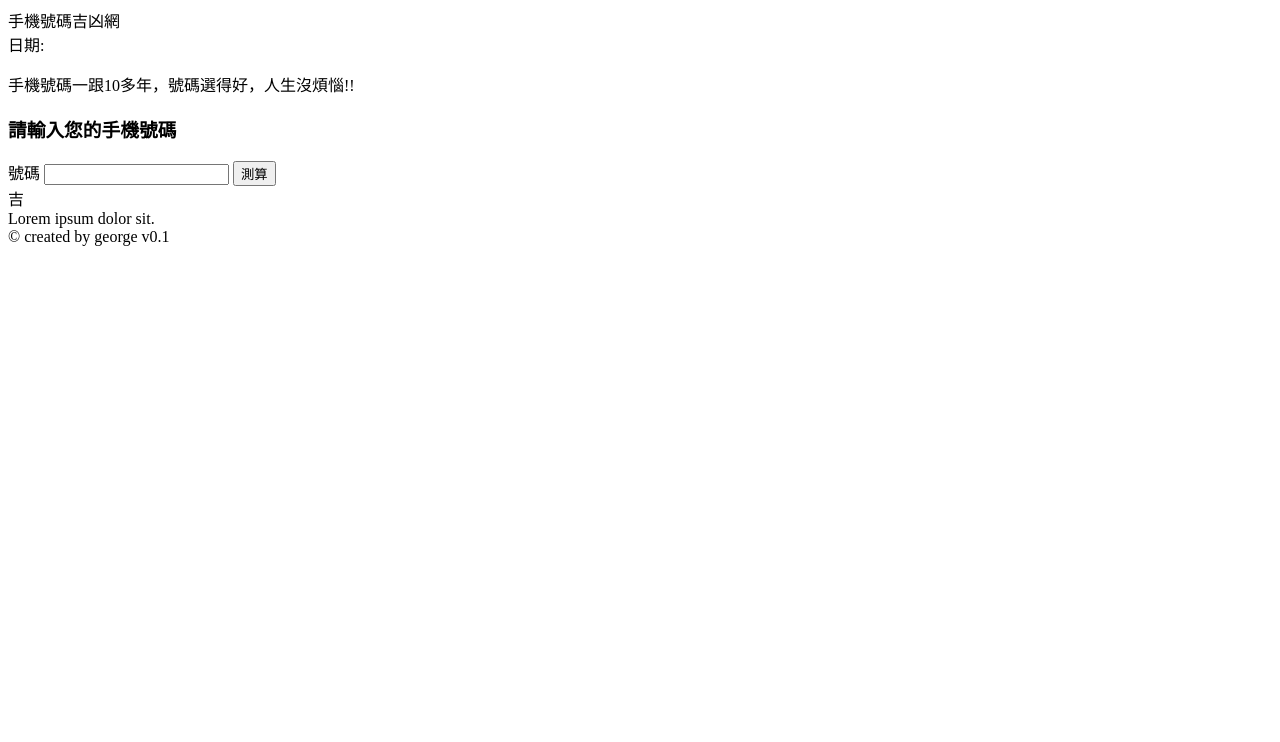
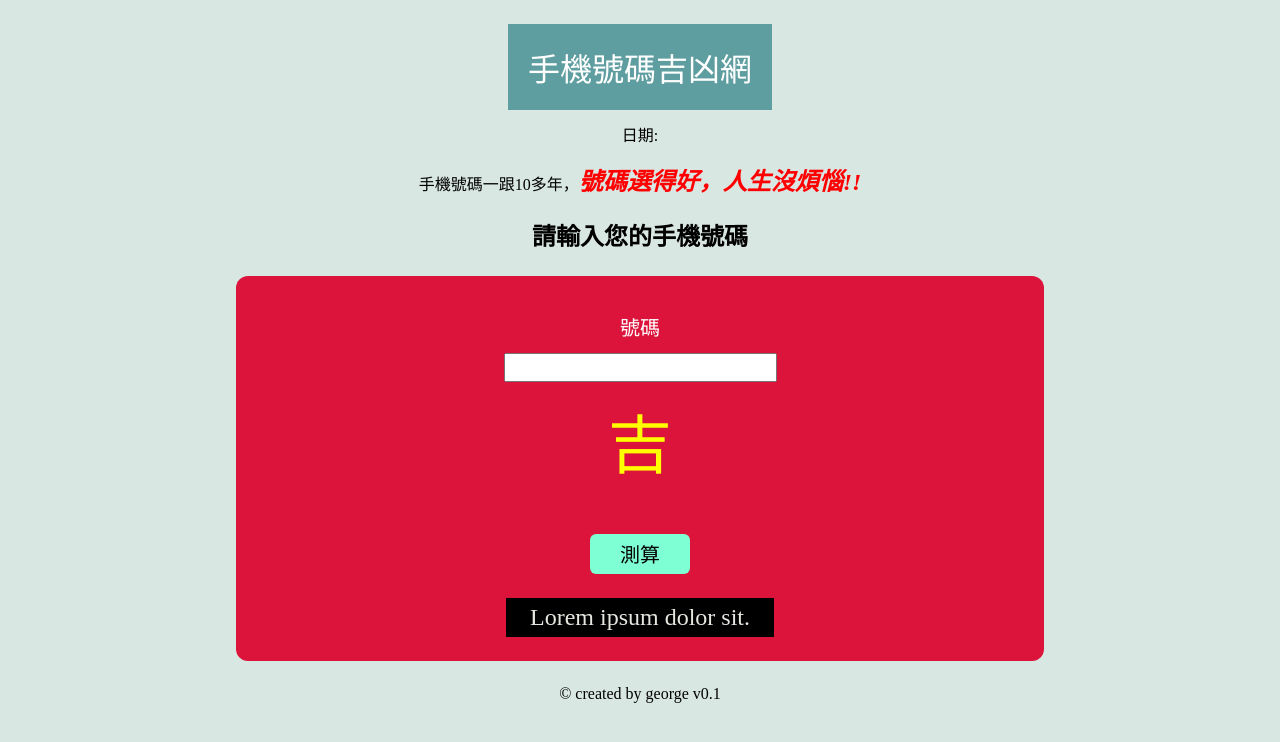
Before and after one commit to yangkaicho/sogi-web, a plain HTML site: page index.html in a window 1280 px wide. Drawn offline with Linux system fonts and the light colour scheme.

Commit message:
完成css

```diff
--- /dev/null
+++ b/css/style.css
@@ -0,0 +1,78 @@
+body {
+    background-color: rgb(217, 231, 227);
+}
+
+#container {
+    width: 80%;
+    margin: 24px auto;
+    text-align: center;
+
+}
+
+.title {
+    background-color: cadetblue;
+    color: white;
+    padding: 20px;
+    font-size: 32px;
+    display: inline-block;
+}
+
+#timer {
+    margin-top: 12px;
+}
+
+.text-1 {
+    font-size: 24px;
+    font-weight: bold;
+    color: red;
+    font-style: italic;
+
+
+}
+
+#form {
+    width: 80%;
+    background-color: crimson;
+    margin: 24px auto;
+    text-align: center;
+    color: white;
+    padding: 24px 0px;
+    border-radius: 12px;
+}
+
+label,
+input {
+    display: block;
+    text-align: center;
+    margin: 12px auto;
+    font-size: 20px;
+}
+
+input[type='text'] {
+    font: size 24px;
+}
+
+input[type="button"] {
+    background-color: aquamarine;
+    margin-top: 48px;
+    width: 100px;
+    height: 40px;
+    border-radius: 6px;
+    border: none;
+}
+
+#result {
+    font-size: 64px;
+    font-family: 標楷體;
+    color: yellow;
+}
+
+#result-text {
+    margin-top: 12px;
+    font-size: 24px;
+    background-color: black;
+    display: inline-block;
+    font-family: 新細明體;
+    color: rgb(231, 231, 225);
+    padding: 6px 24px;
+}
--- a/index.html
+++ b/index.html
@@ -6,6 +6,7 @@
     <meta http-equiv="X-UA-Compatible" content="IE=edge">
     <meta name="viewport" content="width=device-width, initial-scale=1.0">
     <title>手機算命網</title>
+    <link rel="stylesheet" href="./css/style.css">
 </head>
 
 <body>
@@ -19,14 +20,15 @@
         <p>
             手機號碼一跟10多年，<span class="text-1">號碼選得好，人生沒煩惱!!</span>
         </p>
-        <h3>請輸入您的手機號碼</h3>
+        <h2>請輸入您的手機號碼</h2>
         <div id="form">
             <label for="phone-number">號碼</label>
             <input type="text" id="phone-number">
-            <input type="button" id="analytics" value="測算">
+
             <div id="result">
                 吉
             </div>
+            <input type="button" id="analytics" value="測算">
             <div id="result-text">Lorem ipsum dolor sit.</div>
         </div>
         <footer> &copy created by george v0.1</footer>
```
